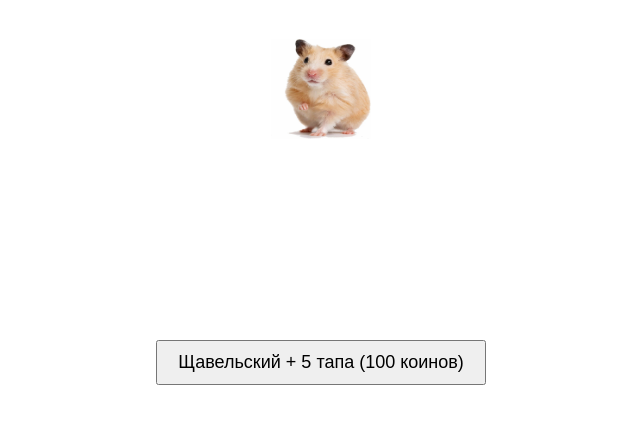
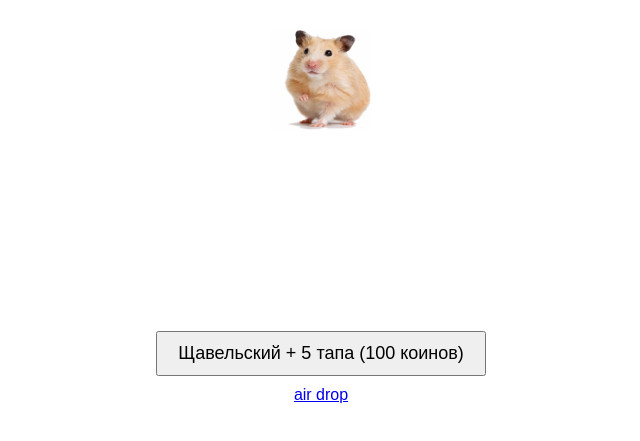
Before and after one commit to sergaytrain/hamstercriminal, a plain HTML site: page index.html in a window 1280 px wide. Shown: the part 233-674 px from the top of the page, without its empty margins (319-959 px from the left). Drawn offline with Linux system fonts and the light colour scheme.

Commit message:
Update index.html

```diff
--- a/index.html
+++ b/index.html
@@ -54,6 +54,10 @@
         <button id="upgrade-btn" onclick="buyUpgrade()">Щавельский + 5 тапа (100 коинов)</button>
     </div>
 
+    <div id="airdrop">
+        <a href="airdrop.html">air drop</a>
+    </div>
+
     <script>
         // Получение сохраненных данных из localStorage или установка значений по умолчанию
         let money = Number(localStorage.getItem('money')) || 0;
```
